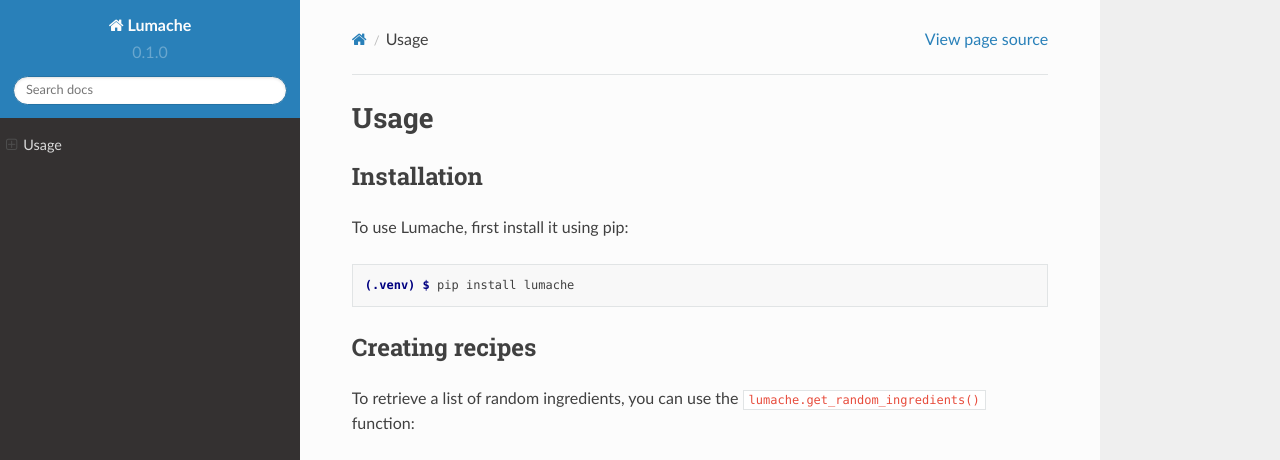
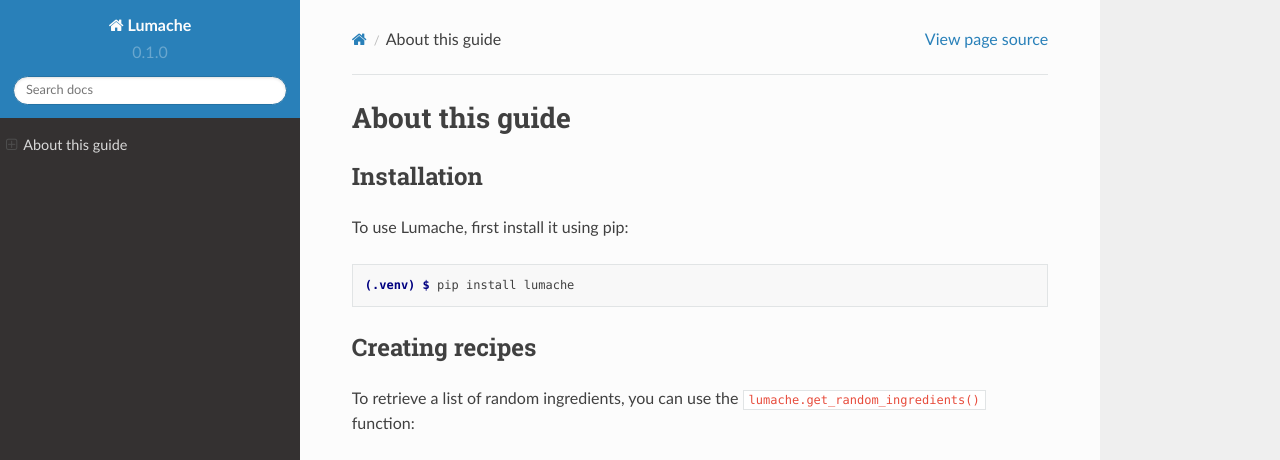
Before and after one commit to DenPike/rtd-tutorial, a Sphinx documentation site: the page built from docs/source/usage.rst, in a window 1280 px wide and 1036 px high. Shown: the top 460 px of the window. Built offline with Sphinx 7.4.7 and the Read the Docs theme 2.0.0, drawn with Linux system fonts in a browser that asks for light colours; pages that are not in the unit, such as notebooks, are missing from menus; grey boxes are pictures that could not be loaded.

Commit message:
Update usage.rst

```diff
--- a/docs/source/usage.rst
+++ b/docs/source/usage.rst
@@ -1,4 +1,4 @@
-Usage
+About this guide
 =====
 
 .. _installation:
```
